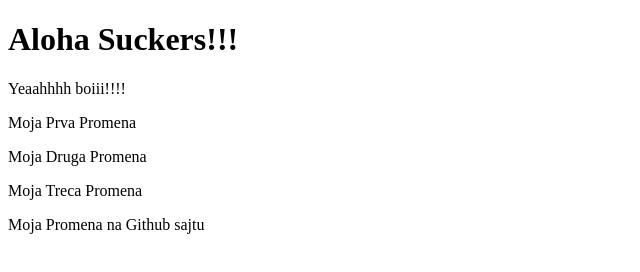
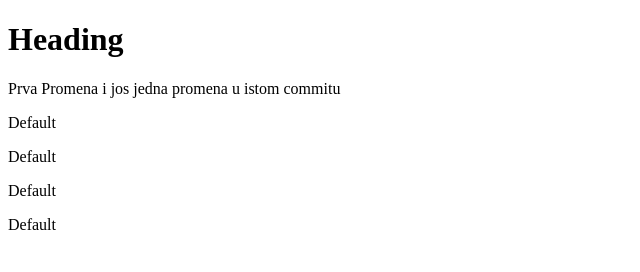
Before and after one commit to Toda7/NumeroUno, a plain HTML site: page index.html in a window 1280 px wide. Shown: the whole page, without its empty margins (0-640 px from the left). Drawn offline with Linux system fonts and the light colour scheme.

Commit message:
sun prvi komit

```diff
--- a/index.html
+++ b/index.html
@@ -5,12 +5,12 @@
 </head>
 <body>
 
-<h1>Aloha Suckers!!!</h1>
-<p>Yeaahhhh boiii!!!!</p>
-<p>Moja Prva Promena</p>
-<p>Moja Druga Promena</p>
-<p>Moja Treca Promena</p>
-<p>Moja Promena na Github sajtu</p>
+<h1>Heading</h1>
+<p>Prva Promena i jos jedna promena u istom commitu</p>
+<p>Default</p>
+<p>Default</p>
+<p>Default</p>
+<p>Default</p>
 
 </body>
 </html>
```
Also changed, not shown: TestTXT.txt (added).
